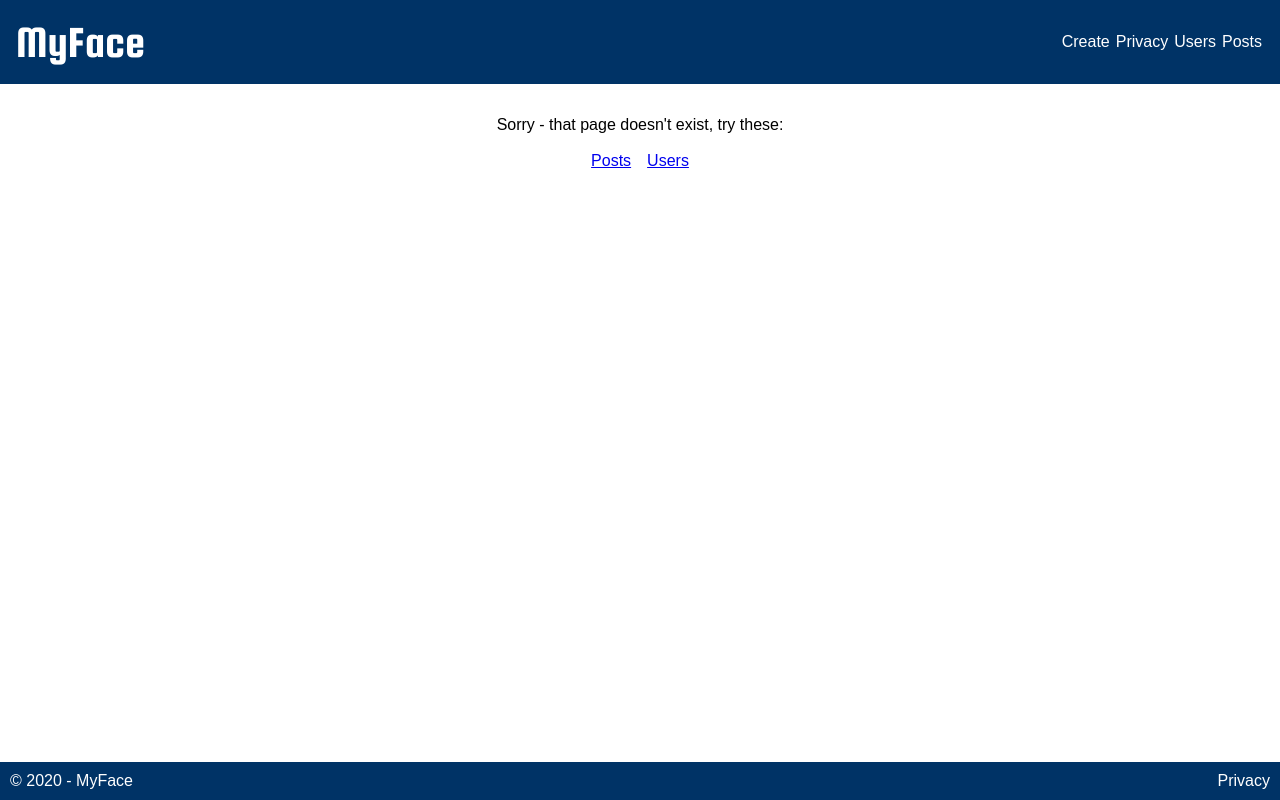
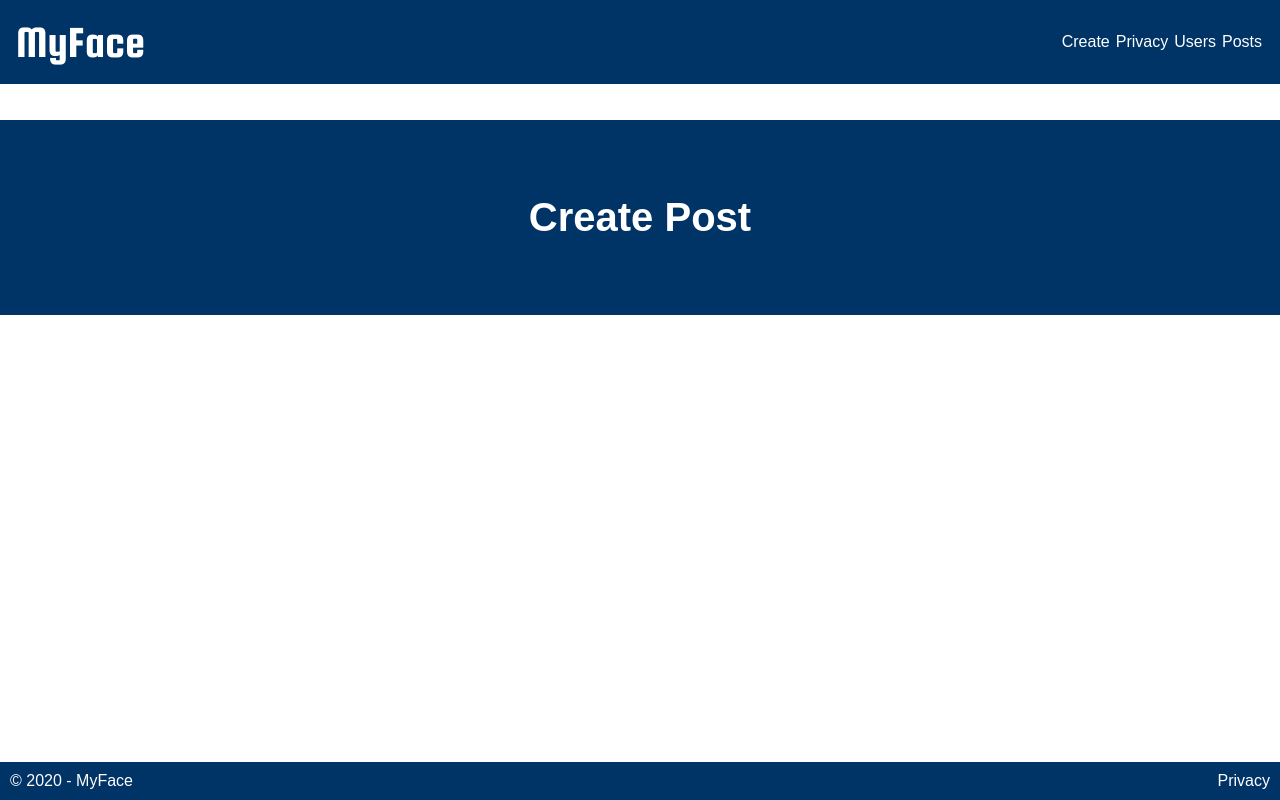
Before and after one commit to JamBai2812/myface-react, a React (Create React App) app: page /create in a window 1280 px wide. Built offline with nearby package versions, Linux system fonts and the light colour scheme.

Commit message:
Created NavBar Links
And created basic links to create post page

```diff
--- a/src/App.js
+++ b/src/App.js
@@ -1,5 +1,5 @@
 import React from 'react';
-import {BrowserRouter as Router, Switch, Route, Link} from 'react-router-dom';
+import {BrowserRouter as Router, Switch, Route} from 'react-router-dom';
 import './App.scss';
 import './SassFiles/site.scss';
 import {PostPage} from "./Components/PostPage";
@@ -7,6 +7,7 @@ import {Footer} from "./Components/Footer";
 import {NavBar} from "./Components/NavBar";
 import {IncorrectPath} from "./Components/IncorrectPath";
 import {UsersPage} from "./Components/UsersPage";
+import {CreatePostPage} from "./Components/CreatePostPage";
 
 function App() {
     return (
@@ -21,8 +22,9 @@ function App() {
                 <Route path="/users">
                     <UsersPage/>
                 </Route>
-
-
+                <Route path="/create">
+                    <CreatePostPage/>
+                </Route>
                 <Route path="">
                     <IncorrectPath/>
                 </Route>
--- /dev/null
+++ b/src/Components/CreatePostPage.js
@@ -0,0 +1,12 @@
+import React from "react";
+
+
+function CreatePostPage() {
+    return (
+        <div>
+            <h1>Create Post</h1>
+        </div>
+    );
+}
+
+export {CreatePostPage};
--- a/src/Components/NavBar.js
+++ b/src/Components/NavBar.js
@@ -1,27 +1,24 @@
 import React from "react";
+import {Link} from 'react-router-dom';
 function NavBar(){
 
     return (
 
             <nav>
-                <a className="logo" asp-area="" asp-controller="Home" asp-action="Index">MyFace</a>
+                <Link className="logo" to="/posts">MyFace</Link>
 
                 <ul className="menu">
                     <li className="nav-item">
-                        <a className="nav-link" asp-area="" asp-controller="Posts"
-                           asp-action="PostsPage">Posts</a>
+                        <Link className="nav-link" to="/posts">Posts</Link>
                     </li>
                     <li className="nav-item">
-                        <a className="nav-link" asp-area="" asp-controller="Users"
-                           asp-action="UsersPage">Users</a>
+                        <Link className="nav-link" to="/users">Users</Link>
                     </li>
                     <li className="nav-item">
-                        <a className="nav-link" asp-area="" asp-controller="Home"
-                           asp-action="Privacy">Privacy</a>
+                        <Link className="nav-link" to="/privacy">Privacy</Link>
                     </li>
                     <li className="nav-item">
-                        <a className="nav-link" asp-area="" asp-controller="Posts"
-                           asp-action="CreatePostPage">Create</a>
+                        <Link className="nav-link" to="/create">Create</Link>
                     </li>
                 </ul>
             </nav>
```
